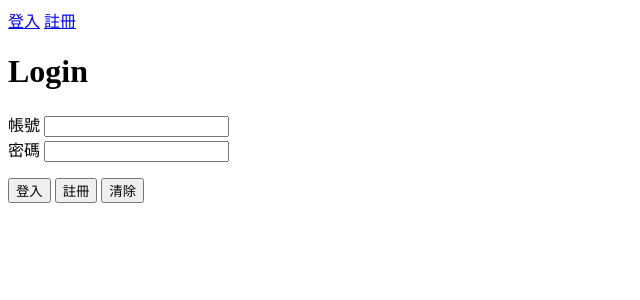
After one commit to will510326/logindemo, a Django app: page /login/ in a window 1280 px wide. The commit adds this page. Shown: the top 300 px of the page, without its empty margins (0-640 px from the left). Run offline with Django 4.2, Linux system fonts and the light colour scheme.

Commit message:
base樣板完成及登入、註冊、登出等介面完成

```diff
--- /dev/null
+++ b/templates/base.html
@@ -0,0 +1,26 @@
+<!DOCTYPE html>
+<html lang="en">
+
+<head>
+    <meta charset="UTF-8">
+    <meta http-equiv="X-UA-Compatible" content="IE=edge">
+    <meta name="viewport" content="width=device-width, initial-scale=1.0">
+    <title>Todolist</title>
+</head>
+
+<body>
+    {% if user.is_authenticated %}
+    Login:{{user.username}}
+    <a href="{% url 'logout'%}">登出</a>
+    {% else %}
+    <a href="{% url 'login' %}">登入</a>
+    <a href="{% url 'register' %}">註冊</a>
+    {% endif %}
+
+    {% block content %}
+
+
+    {% endblock %}
+</body>
+
+</html>
--- a/todolist_project/settings.py
+++ b/todolist_project/settings.py
@@ -55,7 +55,7 @@ ROOT_URLCONF = 'todolist_project.urls'
 TEMPLATES = [
     {
         'BACKEND': 'django.template.backends.django.DjangoTemplates',
-        'DIRS': [],
+        'DIRS': ['templates'],
         'APP_DIRS': True,
         'OPTIONS': {
             'context_processors': [
--- /dev/null
+++ b/user/templates/user/login.html
@@ -0,0 +1,19 @@
+{% extends 'base.html' %}
+
+{% block content%}
+<h1>Login</h1>
+<form action="" method="POST">
+    {% csrf_token %}
+    <label for="username">帳號</label>
+    <input type="text" name="username" id="username" /><br />
+    <label for="password">密碼</label>
+    <input type="password" name="password" id="password" /><br />
+    <p>
+        <input type="submit" name="login" value="登入">
+        <input type="submit" name="register" value="註冊">
+        <input type="reset" name="reset" value="清除">
+    </p>
+</form>
+<p style="color: red;">{{ message }}</p>
+
+{% endblock %}
--- a/user/urls.py
+++ b/user/urls.py
@@ -3,5 +3,7 @@ from django.urls import path
 from . import views
 urlpatterns = [
     path('', views.user_profile, name='profile'),
-    path('register/', views.user_register, name='register')
+    path('register/', views.user_register, name='register'),
+    path('login/', views.user_login, name='login'),
+    path('logour', views.user_logout, name='logout')
 ]
--- a/user/views.py
+++ b/user/views.py
@@ -1,11 +1,36 @@
-from django.shortcuts import render
+from django.shortcuts import render, redirect
 from django.contrib.auth.forms import UserCreationForm
 from django.contrib.auth.models import User
+from django.contrib.auth import login, logout, authenticate
 # Create your views here.
 
-# register model
+# login
 
 
+def user_login(request):
+    message = ''
+    if request.method == "POST":
+        if request.POST.get('register'):
+            return redirect('register')  # 重新導向register網頁
+        if request.POST.get('login'):
+            username = request.POST.get('username')
+            password = request.POST.get('password')
+            if username == '' or password == '':
+                message = '帳號跟密碼不能為空'
+            else:
+                user = authenticate(
+                    request, username=username, password=password)
+
+                if not user:
+                    message = '帳號或密碼錯誤'
+                else:
+                    message = '登入成功！！'
+                    login(request, user)
+                    return redirect('profile')
+    return render(request, './user/login.html', locals())
+
+
+# register model
 def user_register(request):
     message = ''
     form = UserCreationForm()
@@ -31,9 +56,16 @@ def user_register(request):
                 if user is not None:
                     user.save()
                     print('註冊成功！！')
-
+                    login(request, user)
+                    return redirect('profile')
     return render(request, './user/register.html', locals())
 
 
 def user_profile(request):
     return render(request, './user/profile.html')
+
+
+def user_logout(request):
+    logout(request)
+
+    return redirect('profile')
```
Also changed, not shown: user/templates/user/profile.html (+4 -12 lines), user/templates/user/register.html (+3 -13 lines).
